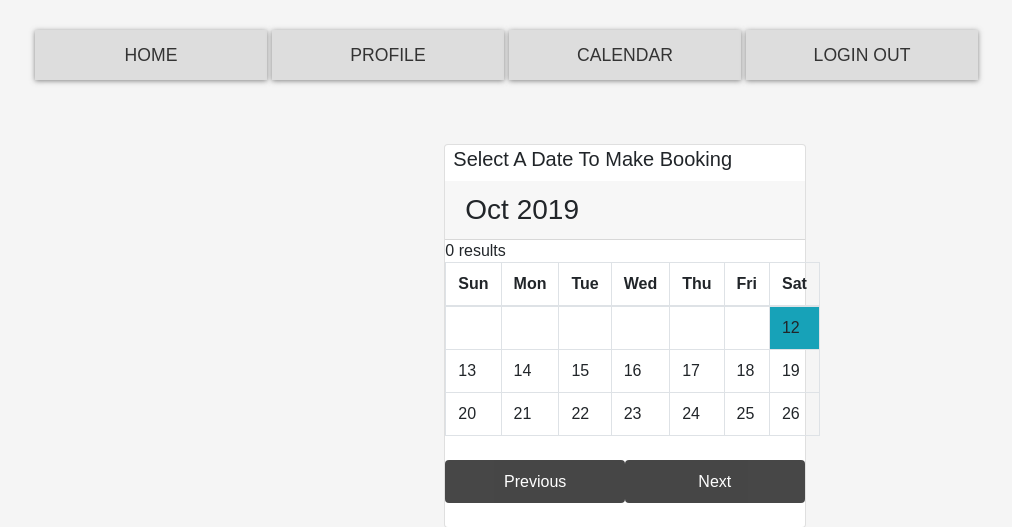
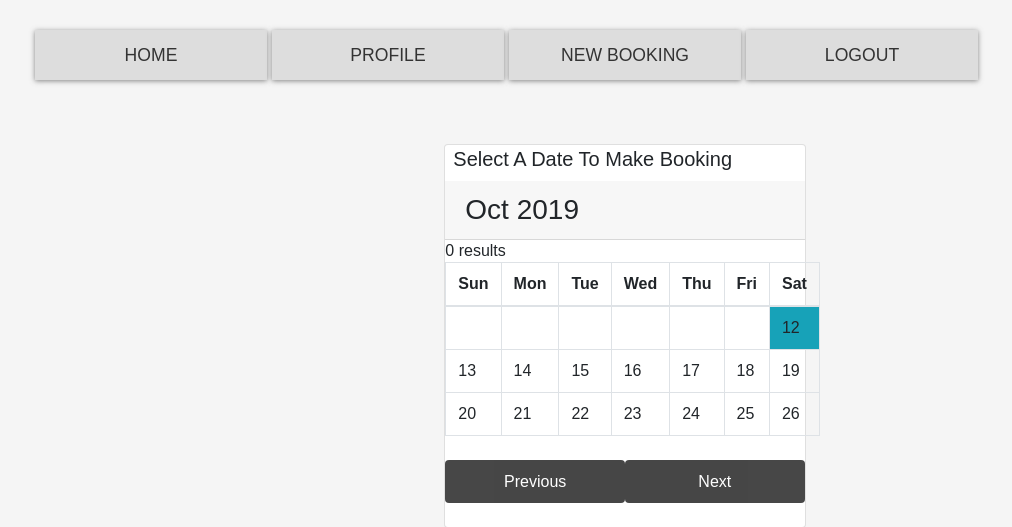
Before and after one commit to tukseedo/justSquahsed, a PHP site: page /2TKS_Project/justsquashed_Project/View/calendar.php in a window 1280 px wide. Shown: the top 527 px of the page, without its empty margins (15-1027 px from the left). Run offline with PHP 8.4, Linux system fonts and the light colour scheme; the visitor is signed in with stand-in values (Sample User, id 1); data that the repository does not hold is empty; some libraries are stand-ins or nearby versions.

Commit message:
Buttons modified

```diff
--- a/2TKS_Project/justsquashed_Project/View/calendar.php
+++ b/2TKS_Project/justsquashed_Project/View/calendar.php
@@ -34,8 +34,8 @@ $memStat = $_SESSION['memberStatus'];
             <ul>
                 <li><a href="../LoggedIn.php">Home </a></li>
                 <li><a href="../profile.php">Profile</a></li>
-                <li><a href="./calendar.php">Calendar</a></li>
-                <li><a href="/index.php">Login Out</a></li>
+                <li><a href="./calendar.php">New Booking</a></li>
+                <li><a href="/index.php">Logout</a></li>
             </ul>
         </nav>
 
```
